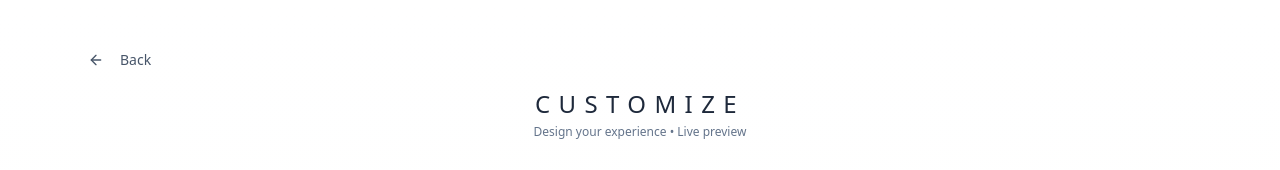
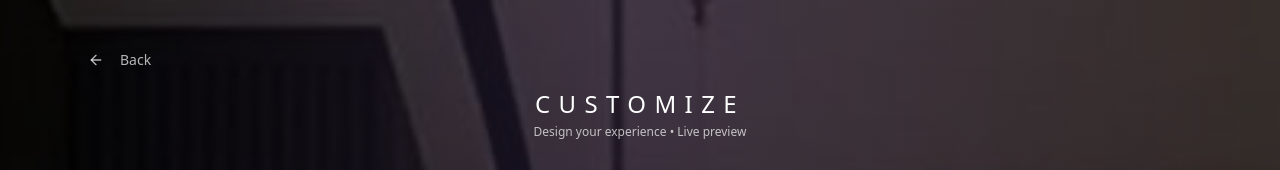
Before and after one commit to tdiorio2323/tdnewauthproject, a React (Vite) app: page /customize in a window 1280 px wide. Shown: the top 170 px of the page. Built offline with nearby package versions, Linux system fonts and the light colour scheme; no server answers; the HTML template or start-up script is replaced by a standard one.

Commit message:
Refactor: Customize page background
Change the background of the customize page to match the home page layout.

```diff
--- a/src/pages/Customize.tsx
+++ b/src/pages/Customize.tsx
@@ -11,6 +11,7 @@ import { cn } from "@/lib/utils";
 import { savePageSettings } from "@/lib/pageSettings";
 import { loadGoogleFont } from "@/lib/pageSettings";
 import { ArrowLeft } from "lucide-react";
+import luxuryBg from "@/assets/luxury-background.png";
 
 type Theme =
   | "minimal"
@@ -173,19 +174,31 @@ export default function Customize() {
   }
 
   return (
-    <div className="min-h-screen bg-gradient-to-b from-white to-slate-50">
-      <div className="mx-auto max-w-6xl px-4 py-10">
+    <main className="min-h-dvh text-white antialiased relative overflow-hidden">
+      {/* Luxury background image */}
+      <div
+        className="absolute inset-0 bg-cover bg-center bg-no-repeat"
+        style={{ backgroundImage: `url(${luxuryBg})` }}
+      />
+
+      {/* Dark overlay for better text readability */}
+      <div className="absolute inset-0 bg-black/60" />
+
+      {/* Luxe holographic overlay */}
+      <div className="pointer-events-none absolute inset-0 bg-[radial-gradient(80%_60%_at_50%_0%,rgba(180,140,255,0.15),transparent_60%),radial-gradient(60%_40%_at_80%_100%,rgba(245,207,122,0.15),transparent_60%),radial-gradient(40%_30%_at_20%_80%,rgba(135,230,255,0.12),transparent_50%)]" />
+
+      <div className="relative z-10 mx-auto max-w-6xl px-4 py-10">
         <div className="mb-2">
           <Button variant="ghost" onClick={() => navigate("/")}
-            className="-ml-2 text-slate-600 hover:text-slate-900">
+            className="-ml-2 text-white/70 hover:text-white">
             <ArrowLeft className="mr-2 h-4 w-4" />
             Back
           </Button>
         </div>
-        <h1 className="text-center text-2xl tracking-[0.35em] text-slate-800">
+        <h1 className="text-center text-2xl tracking-[0.35em] text-white">
           CUSTOMIZE
         </h1>
-        <p className="mt-1 text-center text-xs text-slate-500">
+        <p className="mt-1 text-center text-xs text-white/70">
           Design your experience • Live preview
         </p>
 
@@ -534,7 +547,7 @@ export default function Customize() {
           </div>
         </div>
       </div>
-    </div>
+    </main>
   );
 }
 
```
